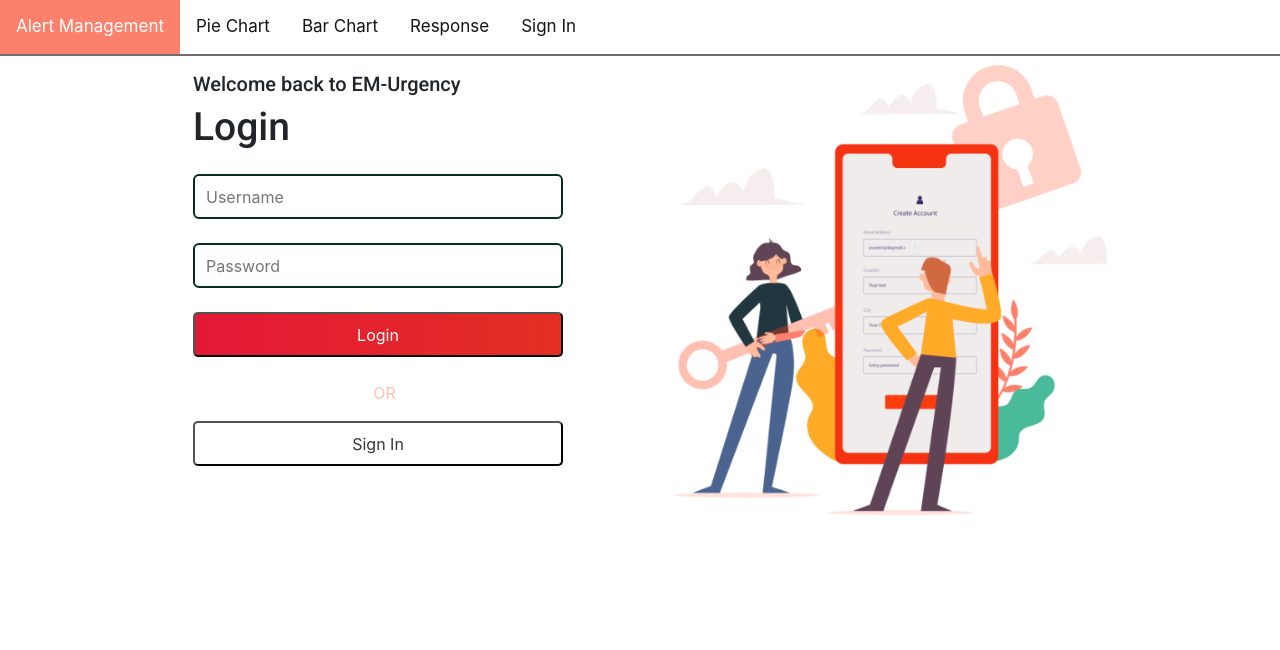
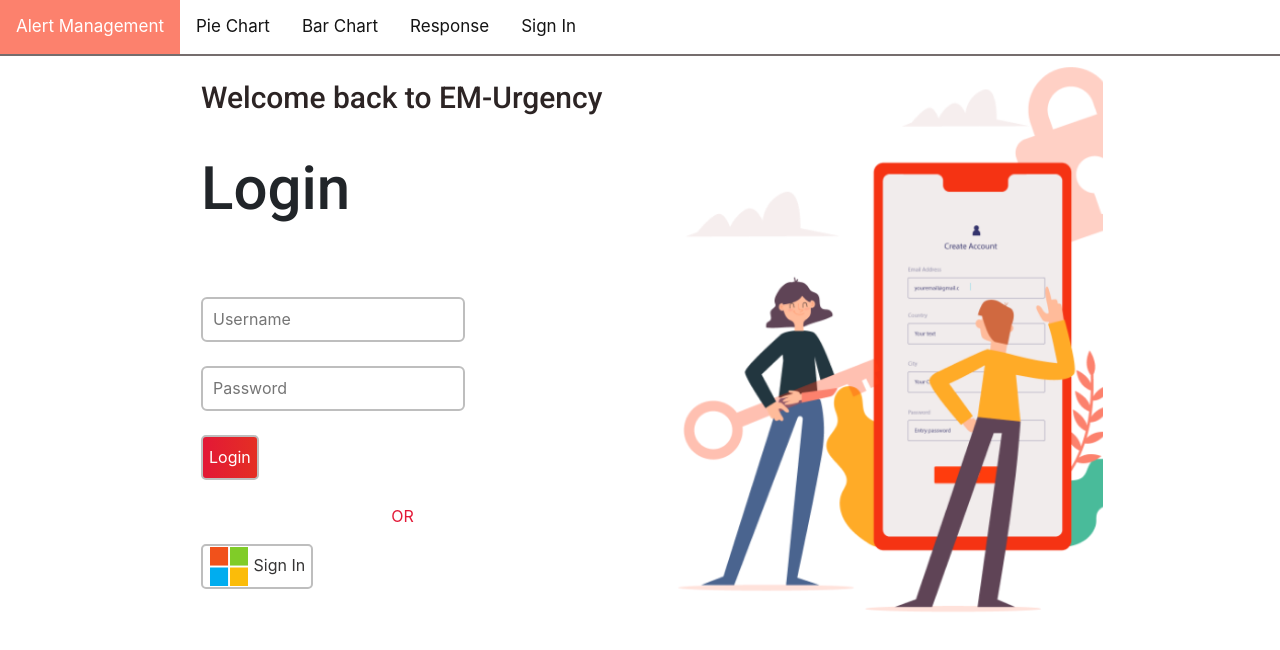
Before and after one commit to adnanmk-1999/EM-Urgency-FrontEnd, a React (Create React App) app: page /login in a window 1280 px wide. Shown: the top 650 px of the page. Built offline with nearby package versions, Linux system fonts and the light colour scheme.

Commit message:
login css

```diff
--- a/src/App.css
+++ b/src/App.css
@@ -69,3 +69,7 @@
     transform: rotate(360deg);
   }
 }
+
+h1, h2, h3, h4, h5, h6 {
+  color: #2C2424;
+}
--- a/src/App.js
+++ b/src/App.js
@@ -2,6 +2,8 @@
 import { BrowserRouter as Router, Routes, Route, Link } from "react-router-dom";
 import React from 'react';
 import './App.css';
+
+
 
 //importing components
 import AlertTable from "./pages/alertManagement/alertTable";
--- a/src/pages/login/login.css
+++ b/src/pages/login/login.css
@@ -3,11 +3,11 @@
   }
   .account-block {
     padding: 0;
-    background-image: url(login_bg.png);
+    background-image: url('../../images/loginBg.png');
     background-repeat: no-repeat;
     background-size: cover;
-    height: 460px;
-    width:455px;
+    height: 100%;
+    width: 100%;
     position: relative;
   }
   .account-block .overlay {
@@ -35,42 +35,65 @@
     color: rgb(33, 37, 41) !important;
   }
 
-  .btn-theme {
+  .btntheme {
     /* background-color: #4259ee;
     border-color: #5369f8; */
     background-image: linear-gradient(to right, #E31836 , #E42F24);
     color: #fff;
-    width: 370px;
+    width: fill;
     height: 45px;
+    border-radius: 5px;
+    border: 2px solid #bebebe;
+  }
 
-    border-radius: 5px;
+  .btntheme:hover {
+    background-image: linear-gradient(to right, #f8b1bc , #f8dddd);
+    color: black;
   }
 
   .signIn {
     color: rgb(54, 53, 53);
-    width: 370px;
+    width: fill;
     height: 45px;
     border-radius: 5px;
     background-color:white;
+    border: 2px solid #bebebe;
+  }
+
+  .signIn:hover {
+    background-color: #f8dddd;
+
   }
 
   .userTextFeild {
-    position: absolute;
-    width: 370px;
+    width: fill;
     height: 45px;
-    border: 2px solid #032D23;
+    border: 2px solid #bebebe;
+    box-sizing: border-box;
+    border-radius: 6px;
+    padding-left: 10px;
+  }
+
+  .userTextFeild:hover {
+    background-color: #f8dddd;
+  }
+  .password {
+/* position: absolute; */
+    width: fill;
+    height: 45px;
+    padding-left: 10px;
+    border: 2px solid #bebebe;
     box-sizing: border-box;
     border-radius: 6px;
   }
 
-  .password {
-/* position: absolute; */
-    width: 370px;
-    height: 45px;
-/* left: 102px; */
-    margin-top: 45px;
+  .password:hover {
+    background-color: #f8dddd;
 
-    border: 2px solid #032D23;
-    box-sizing: border-box;
-    border-radius: 6px;
   }
+
+  .microsoftLogo{
+    width: 40px;
+    height: 40px;
+    padding : 1%
+  }
--- a/src/pages/login/loginPage.js
+++ b/src/pages/login/loginPage.js
@@ -1,7 +1,10 @@
 import React, { useState } from "react";
 import axios from 'axios';
-import { Form , Button } from "react-bootstrap";
+import { Form , Button, Container, Row, Col } from "react-bootstrap";
 import './login.css'
+
+import MicrosoftLogo from '../../images/microsoftLogo.png'
+
 
 function Login (){
     const [data, setData] = useState({});
@@ -44,8 +47,8 @@
 //     <br />
 //     <h4>Welcome Back to EM-Urgency</h4>
 //     <h1>Login</h1>
+//     {/* <div>
 //     <Form className="loginForm" onSubmit = {handleSubmit}>
-
 //       <Form.Group className="mb-3" onChange={handleChange}  >
 //         <Form.Control type="text" placeholder="Username" name="username" />
 //       </Form.Group>
@@ -61,9 +64,35 @@
 //       <Button type="submit" style={{ width: "100%",backgroundColor:"white",color:"black"}}>
 //         Sign In
 //       </Button>
+//     </Form>
+//     </div> */}
 
+//     <Container>
+//       <Row>
+//         <Col sm={6}>
+//         <Form className="loginForm" onSubmit = {handleSubmit}>
+//       <Form.Group className="mb-3" onChange={handleChange}  >
+//         <Form.Control type="text" placeholder="Username" name="username" />
+//       </Form.Group>
+
+//       <Form.Group className="mb-3" controlId="formBasicPassword" onChange={handleChange} >
+//         <Form.Control type="password" placeholder="Password" name="password" />
+//       </Form.Group>
+
+//       <Button variant="primary" type="submit" style={{ width: "100%" }}>
+//         Login
+//       </Button><br/><br/>
+//       <p><center>OR</center></p>
+//       <Button type="submit" style={{ width: "100%",backgroundColor:"white",color:"black"}}>
+//         Sign In
+//       </Button>
 //     </Form>
-
+//         </Col>
+//         <Col sm={6}>
+//           <img src = {LoginImage} alt = "loginImage"></img>
+//         </Col>
+//       </Row>
+//     </Container>
 // </>
 // )
 // }
@@ -75,10 +104,10 @@
               <div className="card-body p-0">
                 <div className="row no-gutters">
                   <div className="col-lg-6">
-                    <div className="p-3">
-                    <h5 className="h5 mb-2" style={{fontSize:"20px",fontFamily:"Roboto"}}>Welcome back to EM-Urgency</h5>
+                    <div className="p-4">
+                    <h3 className="h5 mb-2" style={{fontSize:"30px",fontFamily:"Roboto"}}>Welcome back to EM-Urgency</h3><br/>
                       <div className="mb-4">
-                        <h3 className="h4 font-weight-bold text-theme mb-4" style={{marginTop:"5px",fontSize:"39px",fontFamily:"Roboto"}}>Login</h3>
+                        <h1 className="h4 font-weight-bold text-theme mb-4" style={{marginTop:"5px",fontSize:"60px",fontFamily:"Roboto", color : "#2C2424"}}>Login</h1><br/>
                       </div>
                       <form onSubmit = {handleSubmit}>
                         <div className="form-group">
@@ -86,33 +115,43 @@
                           <input
                             type="text"
                             name="username"
-                            placeholder="  Username" onChange={handleChange}
+                            placeholder="Username" onChange={handleChange}
                             // className="form-control"
                             // style={{border:"2px solid #032D23",boxSizing:"border-box",
                             // borderRadius:"6px"}}
                             className="userTextFeild"
 
+                          />
+                        </div>
+                        <br/>
 
-
-                          />
-                        </div><br/>
-                        <div className="form-group mb-4">
+                        <div className="form-group">
                           <input
                             type="password"
                             name="password"
-                            placeholder="  Password" onChange={handleChange}
+                            placeholder="Password" onChange={handleChange}
                             // className="form-control"
                             className="password"
                             id="exampleInputPassword1"
                           />
-                        </div>
-                        <button type="submit" className="btn-theme">
+                          </div>
+                          <br/>
+
+                          <div className="form-group">
+
+                          </div>
+                           <button type="submit" className="btntheme">
                           Login
                         </button><br/><br/>
-                        <p style={{color:"#FFC2B3", marginLeft:"43%"}}>OR</p>
+                        <p style={{color:"#E31836", textAlign: 'center'}}>OR</p>
                         <button type="submit" className="signIn">
-                          Sign In
+                          <img className="microsoftLogo" src = {MicrosoftLogo}></img> Sign In
                         </button><br/>
+
+
+
+
+
 
                       </form>
                     </div>
@@ -133,6 +172,8 @@
 
           </div>
 
+
+
         </div>
       </div>
 
```
Also changed, not shown: src/images/loginBg.png (renamed from src/pages/login/login_bg.png), src/images/microsoftLogo.png (added).
